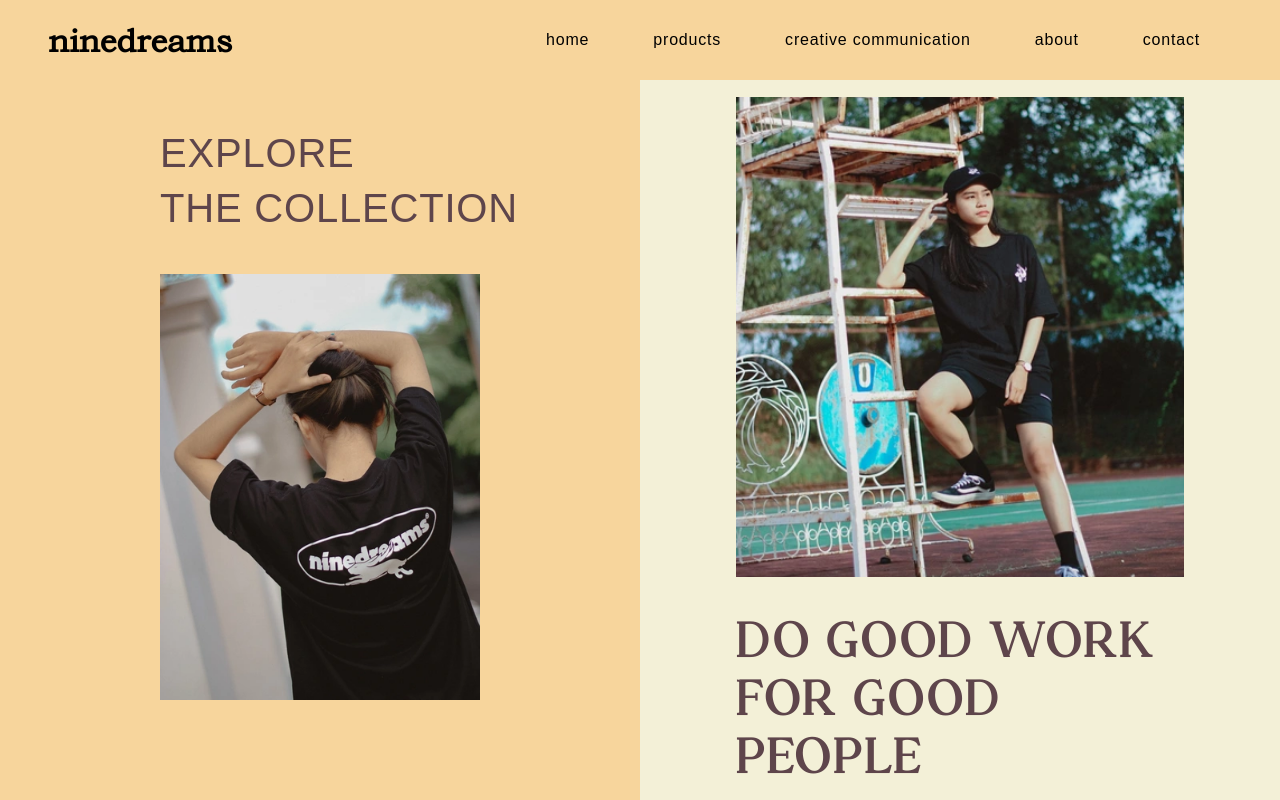
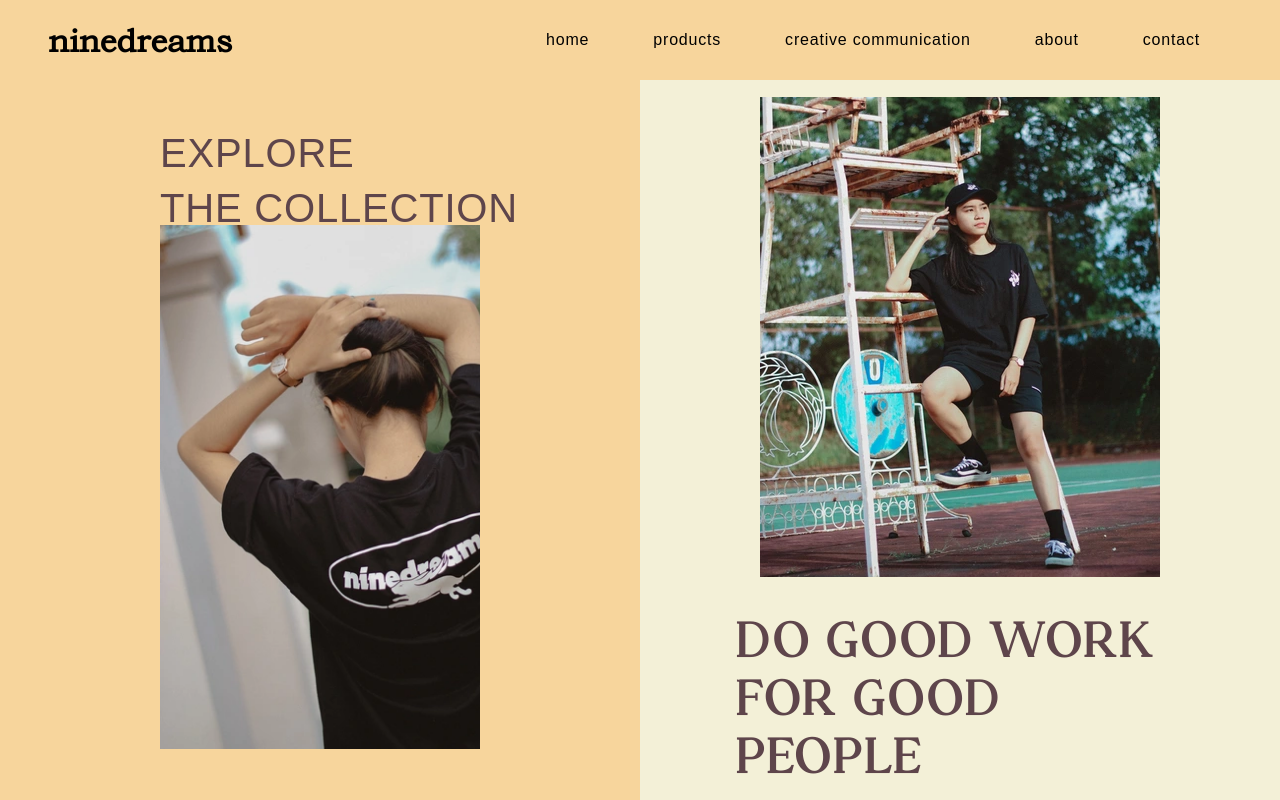
Before and after one commit to rizqyn9/nine-dreams, a Next.js app: page / in a window 1280 px wide. Shown: the top 800 px of the page. Built offline with nearby package versions, Linux system fonts and the light colour scheme; a web font is replaced by a local one.

Commit message:
feat: text reveal

```diff
--- a/components/Creative/Creative.jsx
+++ b/components/Creative/Creative.jsx
@@ -12,7 +12,7 @@
             <div className="creative-container">
                 {
                     creative.map((val,i) => {
-                        return <CreativeItem data={val} index={i}/>
+                        return <CreativeItem data={val} index={i} key={i}/>
                     })
                 }
             </div>
--- a/components/HomePage/HomePage.jsx
+++ b/components/HomePage/HomePage.jsx
@@ -2,6 +2,7 @@
 import React from 'react';
 import {motion} from 'framer-motion'
 import { ImageReveal } from "../_revealImages.util";
+import { RevealTitle } from "../_revealTitle";
 
 
 export default function HomePage() {
@@ -26,25 +27,17 @@
                                 <motion.div className="text-4xl text-1"
                                     initial="hidden"
                                     animate="visible"
-                                    variants={container}
+                                    // variants={container}
                                     transition={{
                                         delayChildren:1,
-                                        staggerChildren:.3
+                                        staggerChildren:.1
                                     }}
                                 >
-                                    <motion.div className="reveal"
-                                        variants={variantReveal}
-                                    >
-                                        EXPLORE
-                                    </motion.div>
-                                    <motion.div className="reveal"
-                                        variants={variantReveal}
-                                    >
-                                        THE COLLECTION
-                                    </motion.div>
+                                    <RevealTitle className="reveal">EXPLORE</RevealTitle>
+                                    <RevealTitle className="reveal">THE COLLECTION</RevealTitle>
                                 </motion.div>
                             </div>
-                            <ImageReveal className="img-home-left" src={data.leftPage.image}/>
+                            <ImageReveal className="img-home-left zoom" src={data.leftPage.image}/>
                         </div>
                     </div>
                 </motion.div>
@@ -55,14 +48,18 @@
                                 className="img-home-right"
                                 src={data.rightPage.image}
                             />
-                            <div className="title-container text-6xl">
-                                <div className="text-1">
-                                    DO GOOD WORK
-                                </div>
-                                <div className="text-1">
-                                    FOR GOOD PEOPLE
-                                </div>
-                            </div>
+                            <motion.div className="title-container text-6xl"
+                                initial="hidden"
+                                animate="visible"
+                                transition={{
+                                    delay:1,
+                                    delayChildren:1,
+                                    staggerChildren:.1
+                                }}
+                            >
+                                <RevealTitle className="text-1">DO GOOD WORK</RevealTitle>
+                                <RevealTitle className="text-1">FOR GOOD PEOPLE</RevealTitle>
+                            </motion.div>
                         </div>
                     </div>
                 </div>
@@ -71,25 +68,11 @@
     )
 }
 
-const container = {
-    hidden: {
+const container ={
+    hidden:{
 
     },
-    visible: {
+    visible:{
 
     }
 }
-
-const variantReveal = {
-    hidden : {
-        opacity:0,
-        y:"5vh"
-    },
-    visible : {
-        y:"0",
-        opacity:1,
-        transition:{
-            duration:1,
-        }
-    }
-}
--- a/components/Products/Products.jsx
+++ b/components/Products/Products.jsx
@@ -23,7 +23,7 @@
         <div className="list-container">
             {
                 products.map((val, index) => {
-                    return <ProductItem data={val} key={index}/>
+                    return <ProductItem data={val} index={index} key={index}/>
                 })
             }
         </div>
@@ -31,11 +31,11 @@
 }
 
 function ProductItem(props) {
-    const {data, key} = props;
+    const {data, index} = props;
 
     return (
-        <div className="product-item" key={`${key}-${data.title}` }>
+        <li className="product-item" key={index}>
             <img src={data.image} alt={data.title} />
-        </div>
+        </li>
     )
 }
--- a/components/_revealImages.util.jsx
+++ b/components/_revealImages.util.jsx
@@ -12,11 +12,14 @@
                 variants={imgRevContainer}
             >
             </motion.div>
-            <motion.img src={src} className={className}
-                variants={imgRev}
-                initial="hidden"
-                animate="visible"
-            />
+            <motion.figure>
+                <motion.img src={src} className={className}
+                    onHoverStart={()=> console.log("hahah")}
+                    variants={imgRev}
+                    initial="hidden"
+                    animate="visible"
+                />
+            </motion.figure>
         </div>
     )
 }
--- /dev/null
+++ b/components/_revealTitle.jsx
@@ -0,0 +1,27 @@
+import {motion} from 'framer-motion';
+
+export function RevealTitle(props) {
+    const {children, className} = props;
+
+    return (
+        <motion.div className={`reveal ${className}`}
+            variants={variantReveal}
+        >
+            {children}
+        </motion.div>
+    )
+}
+
+const variantReveal = {
+    hidden : {
+        opacity:0,
+        y:"5vh"
+    },
+    visible : {
+        y:"0",
+        opacity:1,
+        transition:{
+            duration:1,
+        }
+    }
+}
--- a/styles/_homepage.scss
+++ b/styles/_homepage.scss
@@ -68,12 +68,21 @@
                     background-color: $color3;
                     z-index: 1;
                 }
+                figure{
+                    width: 100%;
+                    height: 100%;
+                    overflow: hidden;
 
-                .img-home-left{
-                    position: absolute;
-                    object-fit: cover;
-                    width: 100%;
-                    height: auto;
+                    .img-home-left{
+                        position: absolute;
+                        width: auto;
+                        height: 100%;
+                        transition: all .4s ease-in-out;
+
+                        &:hover{
+                            height: 120%;
+                        }
+                    }
                 }
             }
 
--- a/styles/_utils.scss
+++ b/styles/_utils.scss
@@ -93,3 +93,10 @@
         z-index: 1;
     }
 }
+
+.zoom{
+
+    &:hover{
+        width: 120%;
+    }
+}
```
